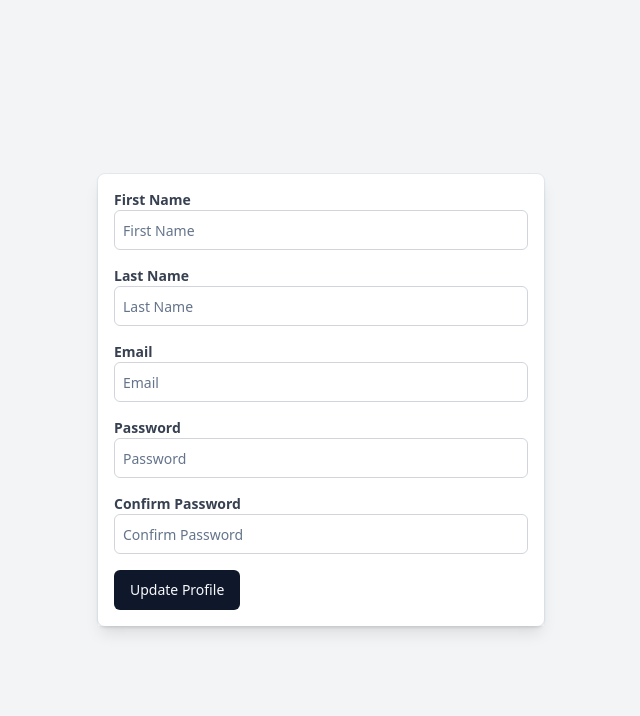
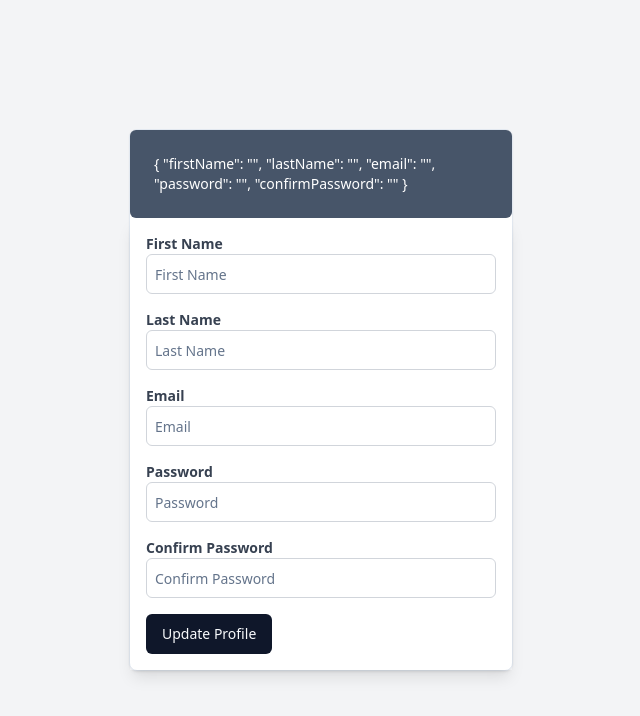
Before and after one commit to ashwani8090/code-caty-1, a React (Vite) app: page / in a window 1280 px wide. Shown: the top 716 px of the page, without its empty margins (319-959 px from the left). Built offline with nearby package versions, Linux system fonts and the light colour scheme; the HTML template or start-up script is replaced by a standard one.

Commit message:
react hook form

```diff
--- a/package.json
+++ b/package.json
@@ -12,6 +12,7 @@
     "prepare": "husky"
   },
   "dependencies": {
+    "@hookform/resolvers": "^3.9.0",
     "@radix-ui/react-slot": "^1.1.0",
     "class-variance-authority": "^0.7.0",
     "clsx": "^2.1.1",
@@ -20,10 +21,11 @@
     "lucide-react": "^0.436.0",
     "react": "^18.3.1",
     "react-dom": "^18.3.1",
-    "react-hook-form": "^7.52.2",
+    "react-hook-form": "^7.53.0",
     "tailwind-merge": "^2.5.2",
     "tailwindcss-animate": "^1.0.7",
-    "vite-tsconfig-paths": "^4.3.2"
+    "vite-tsconfig-paths": "^4.3.2",
+    "yup": "^1.4.0"
   },
   "devDependencies": {
     "@types/react": "^18.3.3",
--- a/src/App.tsx
+++ b/src/App.tsx
@@ -1,13 +1,9 @@
-import { useForm } from "react-hook-form";
-
 import CenteredLayout from "@components/templates/CenteredLayout";
 
 import "./App.css";
 import UserProfileForm from "./pages/UserDetails";
 
 function App() {
-  const form = useForm();
-  console.log(form);
   return (
     <CenteredLayout>
       <UserProfileForm />
--- a/src/components/molecules/Form.tsx
+++ /dev/null
@@ -1,31 +0,0 @@
-import React, { useState } from "react";
-
-import Button from "@atoms/button";
-import Input from "@atoms/input";
-
-const FormComponent: React.FC = () => {
-  const [inputValue, setInputValue] = useState<string>('');
-
-  const handleInputChange = (event: React.ChangeEvent<HTMLInputElement>) => {
-    setInputValue(event.target.value);
-  };
-
-  const handleSubmit = () => {
-    alert(`Submitted value: ${inputValue}`);
-  };
-
-  return (
-    <div>
-      <h1>Form Component</h1>
-      <Input
-        type="text"
-        placeholder="Enter some text"
-        value={inputValue}
-        onChange={handleInputChange}
-      />
-      <Button onClick={handleSubmit}>Submit</Button>
-    </div>
-  );
-};
-
-export default FormComponent;
--- a/src/pages/UserDetails.tsx
+++ b/src/pages/UserDetails.tsx
@@ -1,7 +1,10 @@
-import React, { useState, ChangeEvent, FormEvent } from "react";
+import React from "react";
+import { yupResolver } from "@hookform/resolvers/yup";
+import * as yup from "yup";
+import { useForm, Controller, SubmitHandler, Control } from "react-hook-form";
 
 import { Button } from "@/components/atoms/button";
-import { Card } from "@/components/atoms/card";
+import { Card, CardHeader } from "@/components/atoms/card";
 import { Input } from "@/components/atoms/input";
 
 interface FormData {
@@ -12,144 +15,111 @@ interface FormData {
   confirmPassword: string;
 }
 
-interface Errors {
-  firstName?: string;
-  lastName?: string;
-  email?: string;
-  password?: string;
-  confirmPassword?: string;
+interface FieldProps {
+  control: Control<FormData>;
+  name: keyof FormData;
+  label: string;
+  // eslint-disable-next-line @typescript-eslint/no-explicit-any
+  errors: Partial<Record<keyof FormData, any>>;
 }
 
+const Field: React.FC<FieldProps> = ({ control, name, label, errors }) => {
+  return (
+    <div className="mb-4">
+      <Controller
+        name={name}
+        control={control}
+        render={({ field }) => (
+          <Input
+            {...field}
+            label={label}
+            className={`w-full border p-2 ${
+              errors[name] ? "border-red-500" : "border-gray-300"
+            }`}
+            placeholder={label}
+          />
+        )}
+      />
+      {errors[name] && (
+        <p className="text-sm text-red-500">{errors[name]?.message}</p>
+      )}
+    </div>
+  );
+};
+
+const schema = yup.object().shape({
+  firstName: yup.string().required("First Name is required"),
+  lastName: yup.string().required("Last Name is required"),
+  email: yup.string().email("Invalid email").required("Email is required"),
+  password: yup
+    .string()
+    .min(6, "Password must be at least 6 characters")
+    .required("Password is required"),
+  confirmPassword: yup
+    .string()
+    .oneOf([yup.ref("password")], "Passwords must match")
+    .required("Confirm Password is required"),
+});
+
 const UserProfileForm: React.FC = () => {
-  const [formData, setFormData] = useState<FormData>({
+  const {
+    control,
+    handleSubmit,
+    getValues,
+    formState: { errors },
+    setValue,
+  } = useForm<FormData>({
+    resolver: yupResolver(schema),
+    mode: "onChange",
+    defaultValues: {
       firstName: "",
       lastName: "",
       email: "",
       password: "",
       confirmPassword: "",
+    },
   });
 
-  const [errors, setErrors] = useState<Errors>({});
-
-  const handleChange = (e: ChangeEvent<HTMLInputElement>) => {
-    const { id, value } = e.target;
-    setFormData({
-      ...formData,
-      [id]: value,
-    });
-  };
-
-  const validate = (): Errors => {
-    const newErrors: Errors = {};
-
-    if (!formData.firstName) newErrors.firstName = "First name is required";
-    if (!formData.lastName) newErrors.lastName = "Last name is required";
-    if (!formData.email) {
-      newErrors.email = "Email is required";
-    } else if (!/\S+@\S+\.\S+/.test(formData.email)) {
-      newErrors.email = "Invalid email format";
-    }
-    if (!formData.password) {
-      newErrors.password = "Password is required";
-    } else if (formData.password.length < 6) {
-      newErrors.password = "Password must be at least 6 characters long";
-    }
-    if (!formData.confirmPassword) {
-      newErrors.confirmPassword = "Confirm Password is required";
-    } else if (formData.confirmPassword !== formData.password) {
-      newErrors.confirmPassword = "Passwords must match";
-    }
-
-    return newErrors;
-  };
-
-  const handleSubmit = (e: FormEvent<HTMLFormElement>) => {
-    e.preventDefault();
-    const validationErrors = validate();
-    if (Object.keys(validationErrors).length > 0) {
-      setErrors(validationErrors);
-    } else {
-      setErrors({});
-      console.log("Form data:", formData);
-      alert("Profile updated successfully!");
-      // Perform your submit logic here, e.g., sending data to an API
-    }
+  const onSubmit: SubmitHandler<FormData> = (data) => {
+    console.log("data: ", data);
+    setValue("lastName", "Singh");
   };
 
   return (
-    <Card className="w-screen max-w-md">
-      <form onSubmit={handleSubmit} className="p-4 shadow-lg">
-        <div className="mb-4">
-          <Input
+    <Card className="w-screen max-w-sm">
+      <CardHeader className="rounded-md bg-slate-600 text-sm text-white">
+        {JSON.stringify(getValues(), null, 2)}
+      </CardHeader>
+      <form onSubmit={handleSubmit(onSubmit)} className="p-4 shadow-lg">
+        <Field
+          control={control}
+          errors={errors}
           name="firstName"
           label="First Name"
-            value={formData.firstName}
-            onChange={handleChange}
-            className={`w-full border p-2 ${errors.firstName ? "border-red-500" : "border-gray-300"}`}
-            placeholder="First Name"
         />
-          {errors.firstName && (
-            <p className="text-sm text-red-500">{errors.firstName}</p>
-          )}
-        </div>
 
-        <div className="mb-4">
-          <Input
+        <Field
+          control={control}
+          errors={errors}
           name="lastName"
           label="Last Name"
-            value={formData.lastName}
-            onChange={handleChange}
-            className={`w-full border p-2 ${errors.lastName ? "border-red-500" : "border-gray-300"}`}
-            placeholder="Last Name"
         />
-          {errors.lastName && (
-            <p className="text-sm text-red-500">{errors.lastName}</p>
-          )}
-        </div>
 
-        <div className="mb-4">
-          <Input
-            name="email"
-            label="Email"
-            value={formData.email}
-            onChange={handleChange}
-            className={`w-full border p-2 ${errors.email ? "border-red-500" : "border-gray-300"}`}
-            placeholder="Email"
-          />
-          {errors.email && (
-            <p className="text-sm text-red-500">{errors.email}</p>
-          )}
-        </div>
+        <Field control={control} errors={errors} name="email" label="Email" />
 
-        <div className="mb-4">
-          <Input
-            type="password"
+        <Field
+          control={control}
+          errors={errors}
           name="password"
           label="Password"
-            value={formData.password}
-            onChange={handleChange}
-            className={`w-full border p-2 ${errors.password ? "border-red-500" : "border-gray-300"}`}
-            placeholder="Password"
         />
-          {errors.password && (
-            <p className="text-sm text-red-500">{errors.password}</p>
-          )}
-        </div>
 
-        <div className="mb-4">
-          <Input
-            type="password"
+        <Field
+          control={control}
+          errors={errors}
           name="confirmPassword"
           label="Confirm Password"
-            value={formData.confirmPassword}
-            onChange={handleChange}
-            className={`w-full border p-2 ${errors.confirmPassword ? "border-red-500" : "border-gray-300"}`}
-            placeholder="Confirm Password"
         />
-          {errors.confirmPassword && (
-            <p className="text-sm text-red-500">{errors.confirmPassword}</p>
-          )}
-        </div>
 
         <Button type="submit">Update Profile</Button>
       </form>
```
Also changed, not shown: 1 other file (tests, documents, lock files or other folders). Lines whose indentation alone changed are shown as unchanged.
